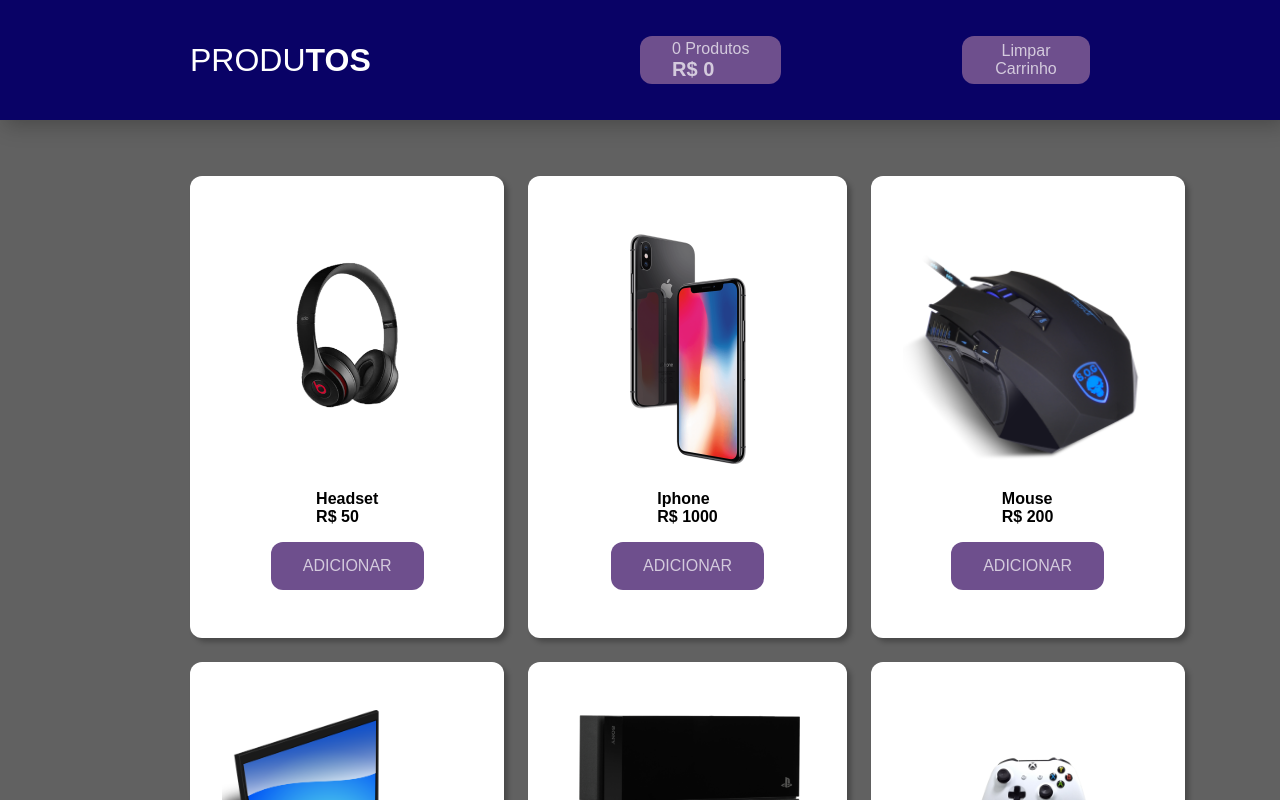
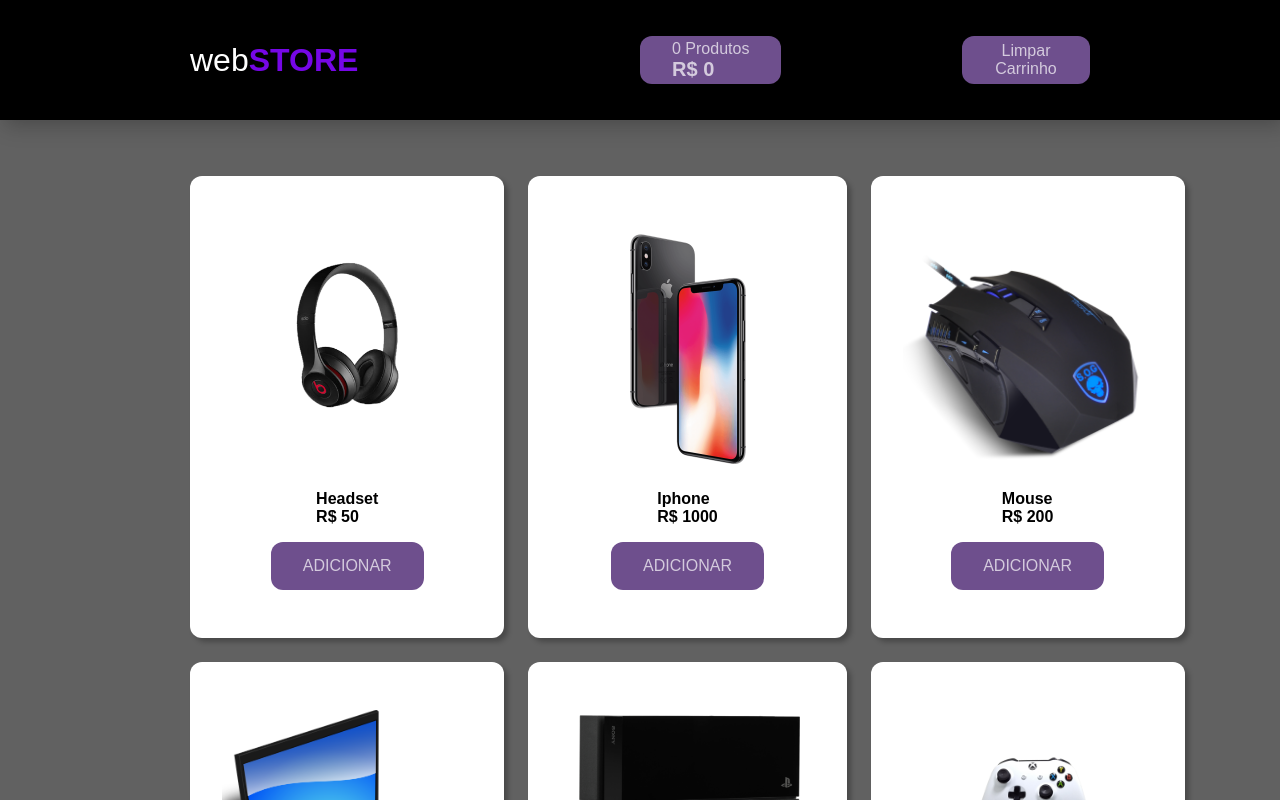
Before and after one commit to vinigdsc/simple_store, a Next.js app: page / in a window 1280 px wide. Shown: the top 800 px of the page. Built offline with nearby package versions, Linux system fonts and the light colour scheme.

Commit message:
design changes

```diff
--- a/src/components/Logo/index.tsx
+++ b/src/components/Logo/index.tsx
@@ -2,9 +2,11 @@
 
 const Logo = () => {
   return (
-    <h2 className="logo">
-      PRODU<span className="logo-bold">TOS</span>
-    </h2>
+    <div className="logo-container">
+      <h2 className="logo">
+        web<span className="logo-bold">STORE</span>
+      </h2>
+    </div>
   );
 };
 
--- a/src/components/NavBar/index.tsx
+++ b/src/components/NavBar/index.tsx
@@ -22,6 +22,7 @@
         <Logo />
         <div className="nav-bar-actions">
           <Popup
+            className="popup-overlay"
             trigger={
               <button className="button">
                 <NavBarTotal />
--- a/src/styles/globals.css
+++ b/src/styles/globals.css
@@ -17,7 +17,7 @@
   width: 100vw;
   height: 15vh;
 
-  background: #090266;
+  background: #000000;
   display: flex;
   align-items: center;
   justify-content: center;
@@ -66,6 +66,13 @@
 
 .logo-bold {
   font-weight: bold;
+  color: rgba(118, 7, 230, 1);
+}
+.logo-container {
+  cursor: pointer;
+}
+.logo-container:hover {
+  text-shadow: 0px 0px 10px rgb(128, 0, 255, 1);
 }
 
 .nav-bar-actions {
@@ -166,7 +173,9 @@
   background: #ebebeb;
   color: black;
 }
+
 .popup-content {
+  border-radius: 20px;
   display: flex;
   justify-content: center;
   gap: 20px;
```
